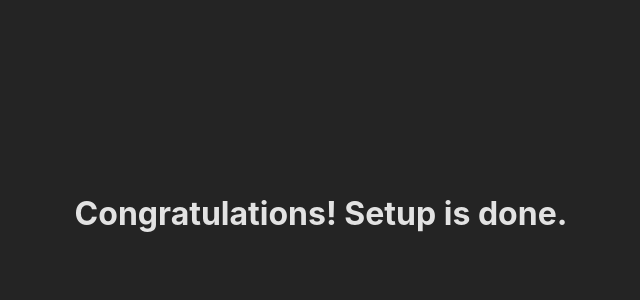
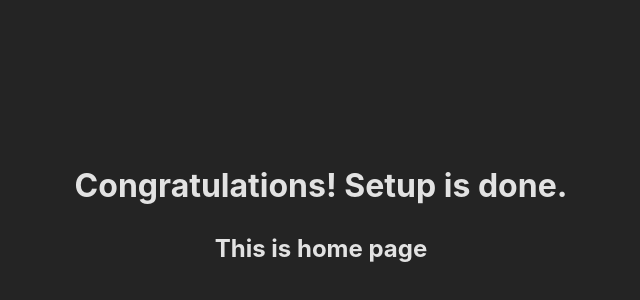
Before and after one commit to educare-app/EduCare-Study, a React (Vite) app: page / in a window 1280 px wide. Shown: the part 186-486 px from the top of the page, without its empty margins (319-959 px from the left). Built offline with nearby package versions, Linux system fonts and the light colour scheme.

Commit message:
Create a new branch named pages-home

```diff
--- a/src/App.tsx
+++ b/src/App.tsx
@@ -4,6 +4,7 @@ function App() {
   return (
     <>
       <h1>Congratulations! Setup is done.</h1>
+      <h2>This is home page</h2>
     </>
   )
 }
```
